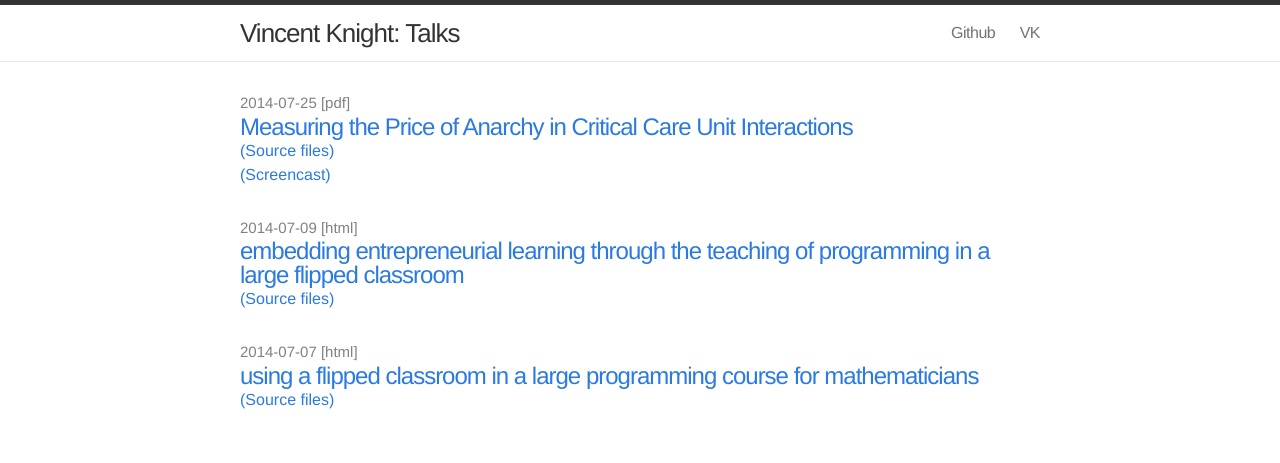
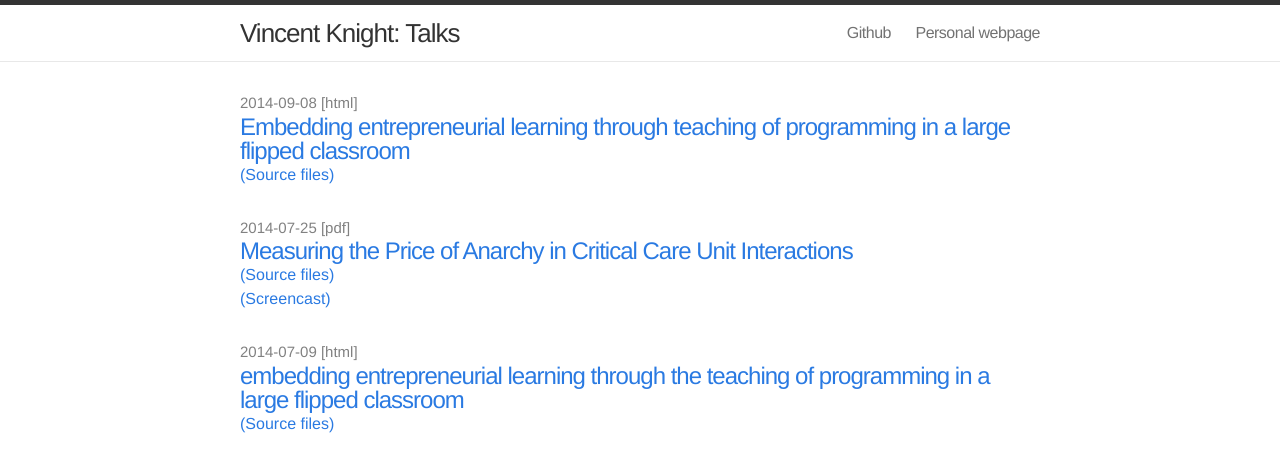
Before and after one commit to JasYoung315/Talks, a plain HTML site: page index.html in a window 1280 px wide. Shown: the top 463 px of the page. Drawn offline with Linux system fonts and the light colour scheme.

Commit message:
Updated index

```diff
--- a/index.html
+++ b/index.html
@@ -39,7 +39,7 @@ ga('send', 'pageview');
        <div class="trigger">
 
            <a class="page-link" href="https://github.com/drvinceknight/Talks">Github</a>
-           <a class="page-link" href="http://www.vincent-knight.com/">VK</a>
+           <a class="page-link" href="http://www.vincent-knight.com/">Personal webpage</a>
        </div>
      </nav>
 
@@ -51,6 +51,15 @@ ga('send', 'pageview');
             <div class="wrap">
             <div class="home">
             <ul class='posts'>
+                    <li>
+                    <span class="post-date">2014-09-08 [html]</span>
+                    <a class="post-link" href="./2014-09-08-Embedding-entrepreneurial-learning-through-teaching-of-programming-in-a-large-flipped-classroom/2014-09-08-Embedding-entrepreneurial-learning-through-teaching-of-programming-in-a-large-flipped-classroom.html"> Embedding entrepreneurial learning through teaching of programming in a large flipped classroom</a>
+                    <p>
+                    <a href="https://github.com/drvinceknight/Talks/tree/gh-pages/2014-09-08-Embedding-entrepreneurial-learning-through-teaching-of-programming-in-a-large-flipped-classroom">(Source files)</a>
+                    </p>
+
+                    </li>
+
                     <li>
                     <span class="post-date">2014-07-25 [pdf]</span>
                     <a class="post-link" href="./2014-07-25-Measuring-the-Price-of-Anarchy-in-Critical-Care-Unit-Interactions/2014-07-25-Measuring-the-Price-of-Anarchy-in-Critical-Care-Unit-Interactions.pdf"> Measuring the Price of Anarchy in Critical Care Unit Interactions</a>
```
